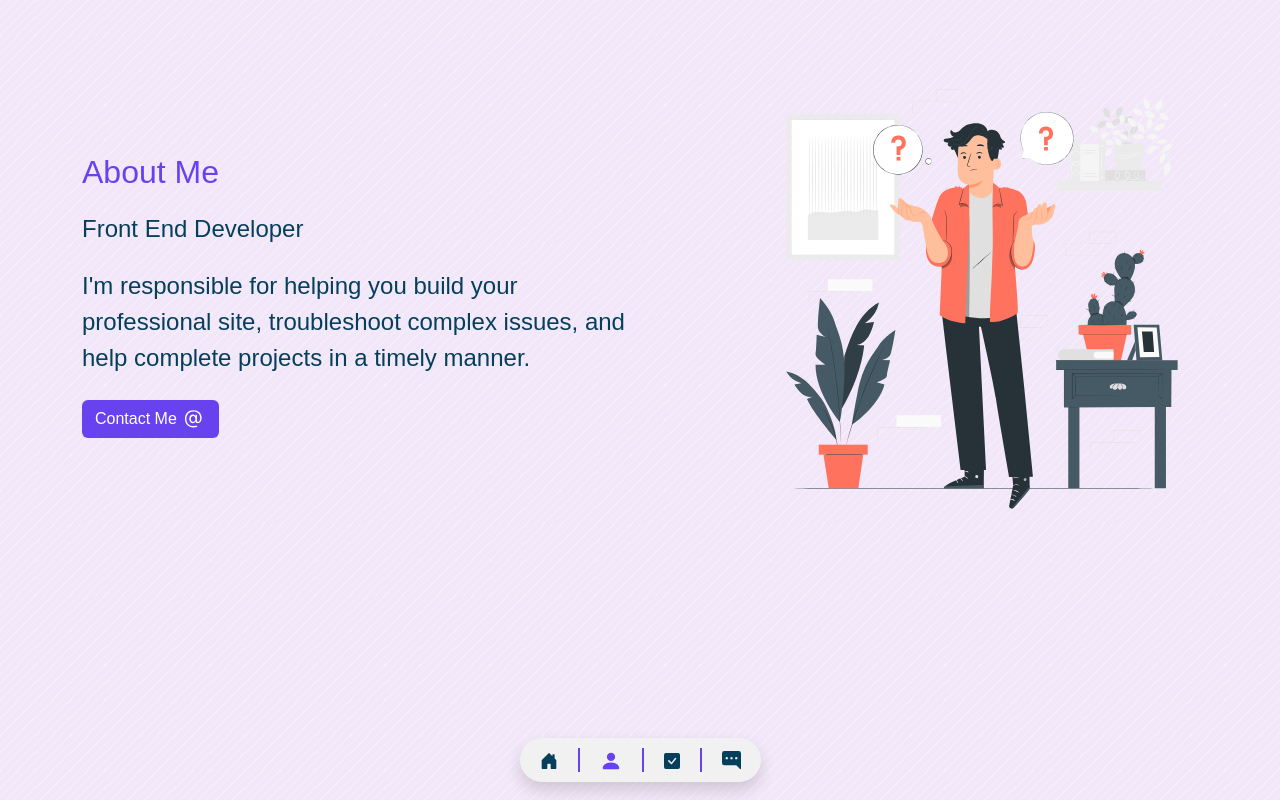
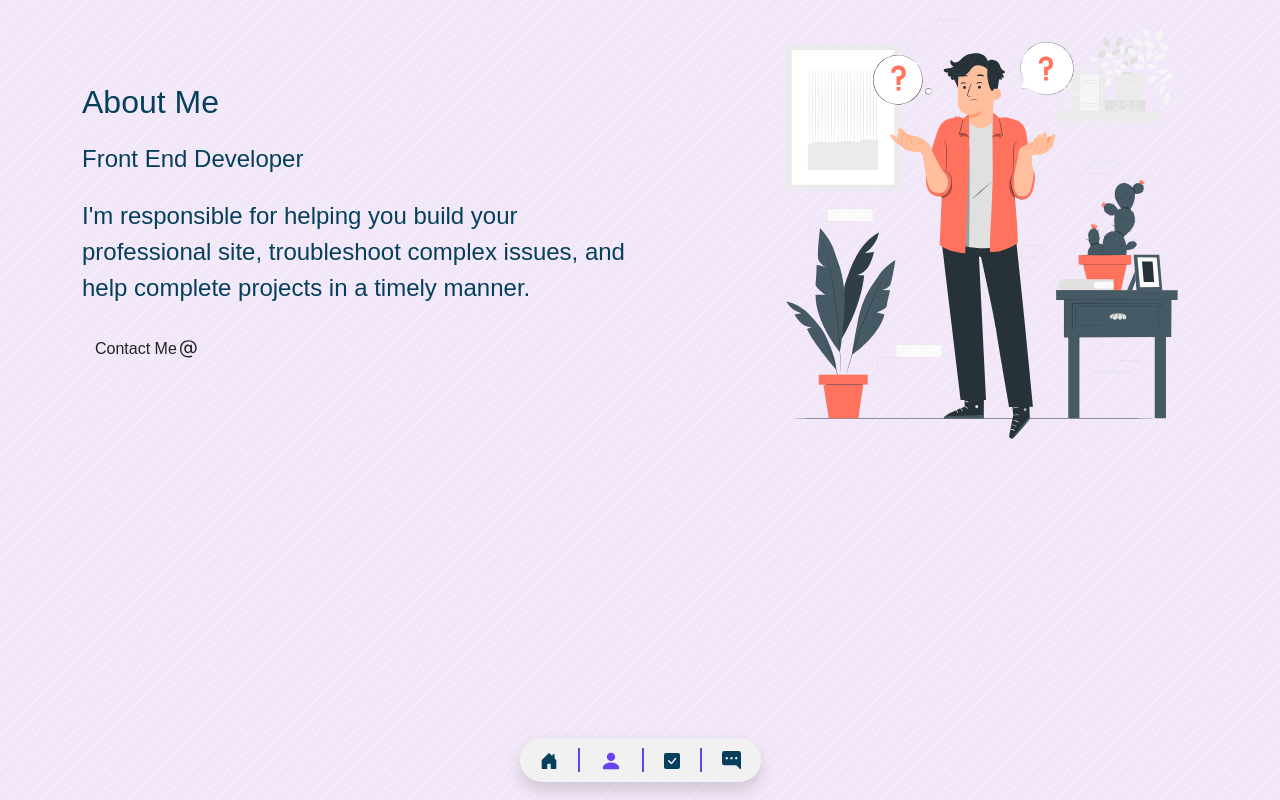
Before and after one commit to avat6ar/portfolio-react, a React (Create React App) app: page /about in a window 1280 px wide. Built offline with nearby package versions, Linux system fonts and the light colour scheme; a web font is replaced by a local one.

Commit message:
Update About.css

```diff
--- a/src/Components/About/About.css
+++ b/src/Components/About/About.css
@@ -1,183 +1,36 @@
-.about .row {
-  padding: 70px 0;
+.projects .row {
+  padding: 50px 0 70px;
 }
-.about h2 {
-  color: #6842ef;
+.projects .proj_card:hover {
+  -webkit-transform: scale(1.07);
+  -ms-transform: scale(1.07);
+  transform: scale(1.07);
 }
-.about .btn_contact {
+.projects .card {
+  background-color: transparent;
+  border-radius: 25px;
+  -webkit-transition: all 0.5s ease-in-out;
+  -o-transition: all 0.5s ease-in-out;
+  transition: all 0.5s ease-in-out;
+}
+.projects .card .card-img-top {
+  border-radius: 10px;
+}
+.projects .card .lang_images img {
+  width: 35px;
+}
+.projects .demo {
   background-color: #6842ef;
   color: #fff;
 }
-.about .btn_contact svg {
-  margin-left: 5px;
+.projects .code {
+  border: 2px solid #6842ef;
+  color: #053f5c;
+  -webkit-transition: all 0.3s ease-in-out;
+  -o-transition: all 0.3s ease-in-out;
+  transition: all 0.3s ease-in-out;
 }
-.abou_img {
-  -webkit-animation-delay: 0.5s;
-  animation-delay: 0.5s;
-}
-/* !----------------------! */
-.experience {
-  border-bottom: 3px dashed #053f5c;
-}
-.experience .row {
-  padding: 70px 0;
-}
-.progress {
-  height: 10px;
-  background-color: #8888;
-}
-.progress-1 .progress-bar {
-  background-color: #ff4c1e;
-}
-.progress-2 .progress-bar {
-  background-color: #264de4;
-}
-.progress-3 .progress-bar {
-  background-color: #ffc107;
-}
-.progress-4 .progress-bar {
-  background-color: #563d7c;
-}
-.progress-5 .progress-bar {
-  background-color: #7ce1fb;
-}
-.progress-6 .progress-bar {
-  background-color: #cf649a;
-}
-.progress-7 .progress-bar {
-  background-color: #01b7d6;
-}
-.progress-8 .progress-bar {
-  background-color: #017acb;
-}
-.experience .item:not(:first-child) {
-  margin-top: 15px;
-}
-@media screen and (max-width: 600px) {
-  .text-center-sm {
-    text-align: center;
-    margin-bottom: 25px;
-  }
-}
-.about .row {
-  padding: 70px 0;
-}
-.about h2 {
-  color: #6842ef;
-}
-.about .btn_contact {
+.projects .code:hover {
   background-color: #6842ef;
   color: #fff;
 }
-.about .btn_contact svg {
-  margin-left: 5px;
-}
-.abou_img {
-  -webkit-animation-delay: 0.5s;
-  animation-delay: 0.5s;
-}
-/* !----------------------! */
-.experience {
-  border-bottom: 3px dashed #053f5c;
-}
-.experience .row {
-  padding: 70px 0;
-}
-.progress {
-  height: 10px;
-  background-color: #8888;
-}
-.progress-1 .progress-bar {
-  background-color: #ff4c1e;
-}
-.progress-2 .progress-bar {
-  background-color: #264de4;
-}
-.progress-3 .progress-bar {
-  background-color: #ffc107;
-}
-.progress-4 .progress-bar {
-  background-color: #563d7c;
-}
-.progress-5 .progress-bar {
-  background-color: #7ce1fb;
-}
-.progress-6 .progress-bar {
-  background-color: #cf649a;
-}
-.progress-7 .progress-bar {
-  background-color: #01b7d6;
-}
-.progress-8 .progress-bar {
-  background-color: #017acb;
-}
-.experience .item:not(:first-child) {
-  margin-top: 15px;
-}
-@media screen and (max-width: 600px) {
-  .text-center-sm {
-    text-align: center;
-    margin-bottom: 25px;
-  }
-}
-.about .row {
-  padding: 70px 0;
-}
-.about h2 {
-  color: #6842ef;
-}
-.about .btn_contact {
-  background-color: #6842ef;
-  color: #fff;
-}
-.about .btn_contact svg {
-  margin-left: 5px;
-}
-.abou_img {
-  -webkit-animation-delay: 0.5s;
-  animation-delay: 0.5s;
-}
-/* !----------------------! */
-.experience {
-  border-bottom: 3px dashed #053f5c;
-}
-.experience .row {
-  padding: 70px 0;
-}
-.progress {
-  height: 10px;
-  background-color: #8888;
-}
-.progress-1 .progress-bar {
-  background-color: #ff4c1e;
-}
-.progress-2 .progress-bar {
-  background-color: #264de4;
-}
-.progress-3 .progress-bar {
-  background-color: #ffc107;
-}
-.progress-4 .progress-bar {
-  background-color: #563d7c;
-}
-.progress-5 .progress-bar {
-  background-color: #7ce1fb;
-}
-.progress-6 .progress-bar {
-  background-color: #cf649a;
-}
-.progress-7 .progress-bar {
-  background-color: #01b7d6;
-}
-.progress-8 .progress-bar {
-  background-color: #017acb;
-}
-.experience .item:not(:first-child) {
-  margin-top: 15px;
-}
-@media screen and (max-width: 600px) {
-  .text-center-sm {
-    text-align: center;
-    margin-bottom: 25px;
-  }
-}
```
